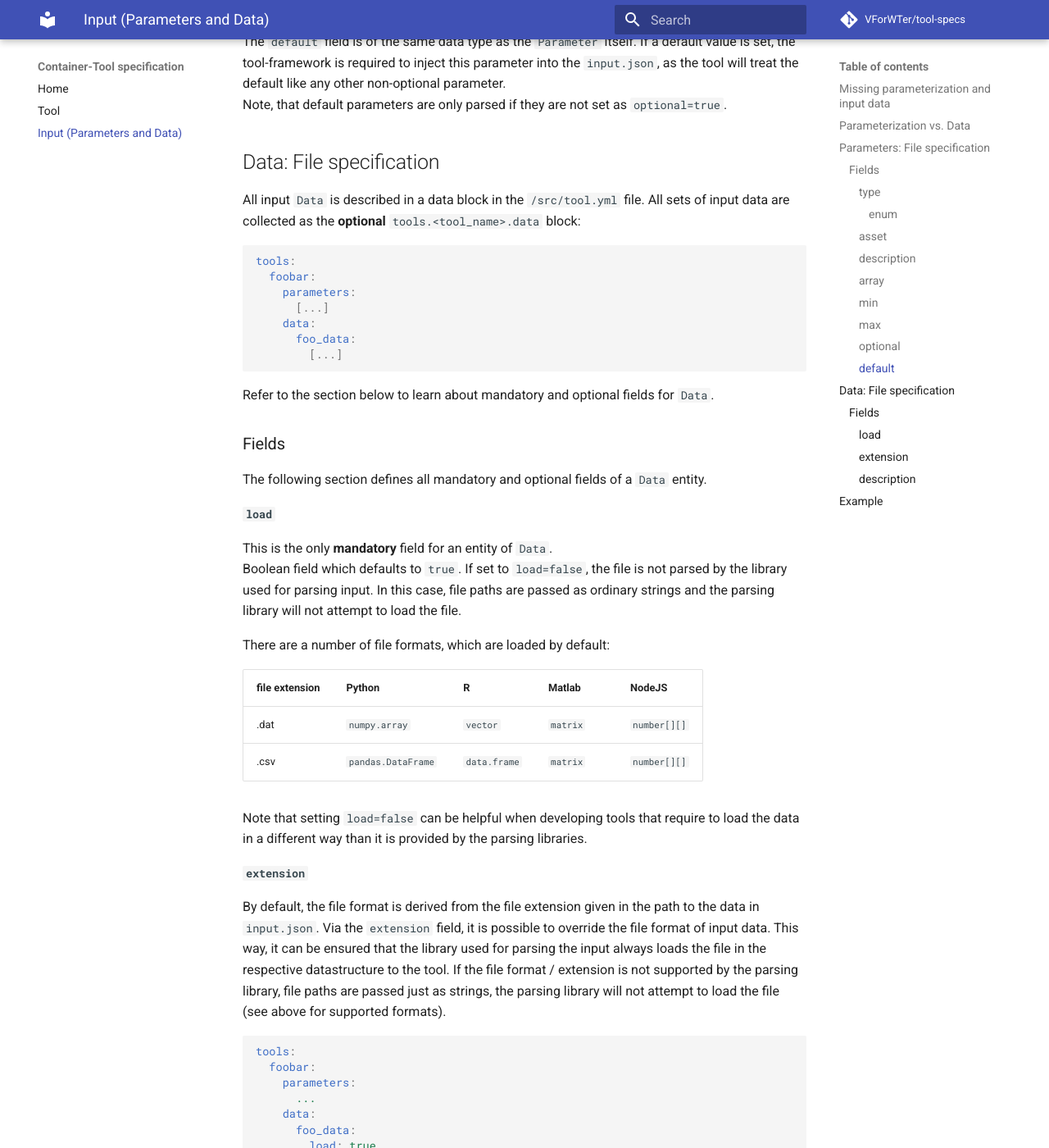
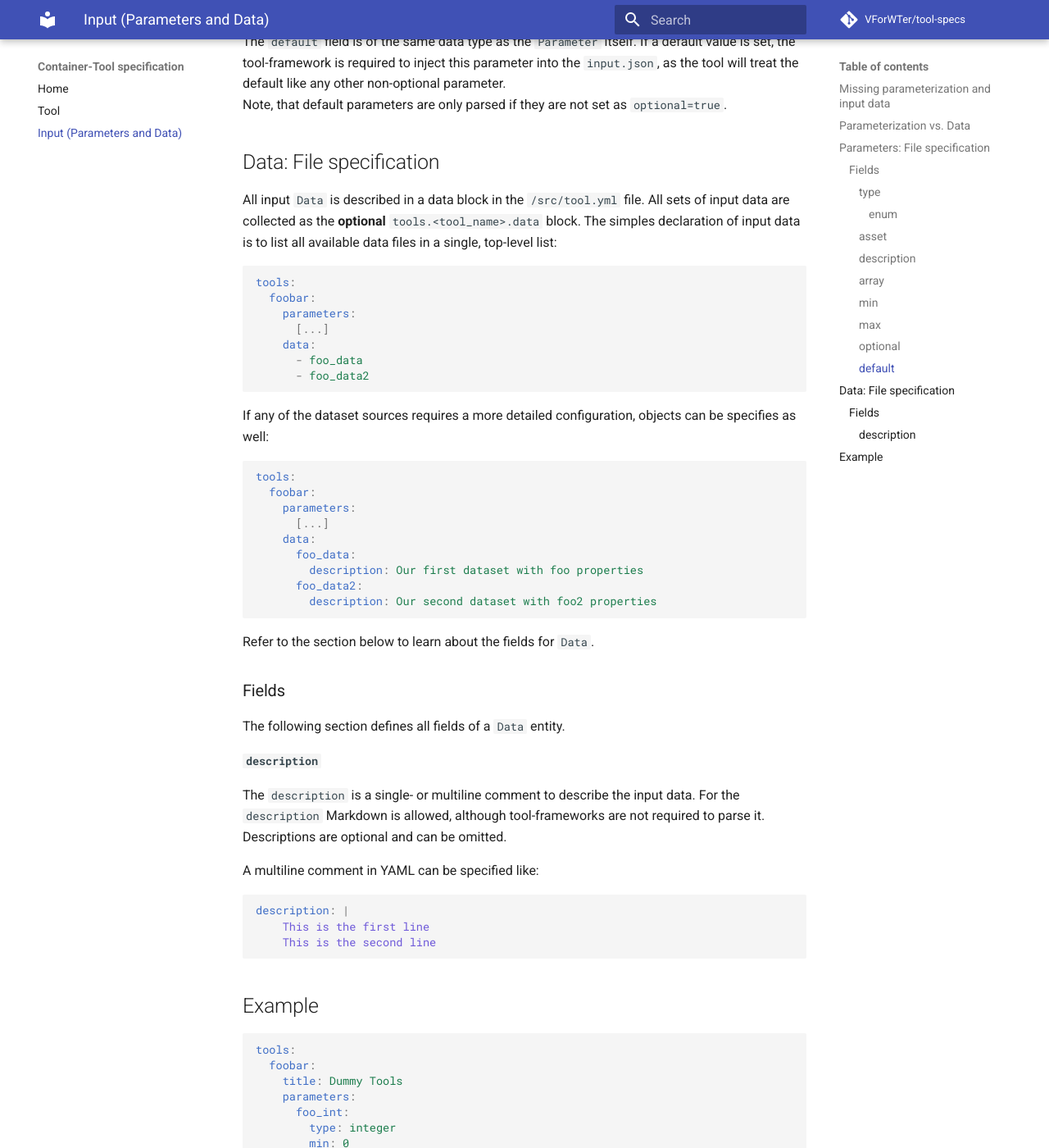
Before and after one commit to VForWaTer/tool-specs, an MkDocs documentation site: the page built from docs/input.md, in a window 1280 px wide and 1400 px high, scrolled down 3344 px. Shown: the whole window at 82% size. Built offline with MkDocs 1.6.1 and Material for MkDocs 9.7.7, drawn with Linux system fonts in a browser that asks for light colours; comment, search, counter and statistics services are not loaded; some of the changed text lies outside the part shown.

Commit message:
remove unnecessary sections

````diff
--- a/docs/input.md
+++ b/docs/input.md
@@ -147,7 +147,22 @@ Note, that default parameters are only parsed if they are not set as `optional=t
 ## Data: File specification
 
 All input `Data` is described in a data block in the `/src/tool.yml` file.
-All sets of input data are collected as the **optional** `tools.<tool_name>.data` block:
+All sets of input data are collected as the **optional** `tools.<tool_name>.data` block.
+The simples declaration of input data is to list all available data files in a
+single, top-level list:
+
+```yaml
+tools:
+  foobar:
+    parameters:
+      [...]
+    data:
+      - foo_data
+      - foo_data2
+```
+
+If any of the dataset sources requires a more detailed configuration, objects
+can be specifies as well:
 
 ```yaml
 tools:
@@ -156,58 +171,22 @@ tools:
       [...]
     data:
       foo_data:
-        [...]
+        description: Our first dataset with foo properties
+      foo_data2:
+        description: Our second dataset with foo2 properties
 ```
 
-Refer to the section below to learn about mandatory and optional fields for `Data`.
+Refer to the section below to learn about the fields for `Data`.
 
 
 ### Fields
 
-The following section defines all mandatory and optional fields of a `Data` entity.
+The following section defines all fields of a `Data` entity.
 
-#### `load`
-
-This is the only **mandatory** field for an entity of `Data`.
-Boolean field which defaults to `true`. If set to `load=false`, the file is not parsed by the
-library used for parsing input. In this case, file paths are passed as ordinary strings and
-the parsing library will not attempt to load the file.
-
-There are a number of file formats, which are loaded by default:
-
-
-| file extension | Python |  R  |  Matlab |  NodeJS  |
-| ---------------|--------|-----|---------|----------|
-| .dat  |  `numpy.array` | `vector` | `matrix`  | `number[][]` |
-| .csv  |  `pandas.DataFrame` | `data.frame` |  `matrix` |  `number[][]` |
-
-
-Note that setting `load=false` can be helpful when developing tools that require to load the
-data in a different way than it is provided by the parsing libraries.
-
-#### `extension`
-
-By default, the file format is derived from the file extension given in the path to the data
-in `input.json`. Via the `extension` field, it is possible to override the file format of input
-data. This way, it can be ensured that the library used for parsing the input always loads the
-file in the respective datastructure to the tool.  If the file format / extension is not
-supported by the parsing library, file paths are passed just as strings, the parsing library
-will not attempt to load the file (see above for supported formats).
-
-```yaml
-tools:
-  foobar:
-    parameters:
-      ...
-    data:
-      foo_data:
-        load: true
-        extension: .csv
-```
 
 #### `description`
 
-The `description` is a multiline comment to describe the input data.
+The `description` is a single- or multiline comment to describe the input data.
 For the `description` Markdown is allowed, although tool-frameworks are not required to parse it.
 Descriptions are optional and can be omitted.
 
@@ -248,12 +227,9 @@ tools:
         description: An optional array of floats
     data:
       foo_csv_data:
-        load: true
-        extension: .csv
         description: |
-          The parsing library will try to load the data like .csv files,
-          regardless of the file extension.
+          This is a CSV file that should contain valid input. We do currently
+          not specify, what that exactly means.
       foo_nc_data:
-        load: false
-        description: netCDF data that is not loaded by the parsing library.
+        description: CF-netCDF 1.8 conform climate model output.
 ```
````
Also changed, not shown: other parts of docs/input.md (+1 -1 lines).
